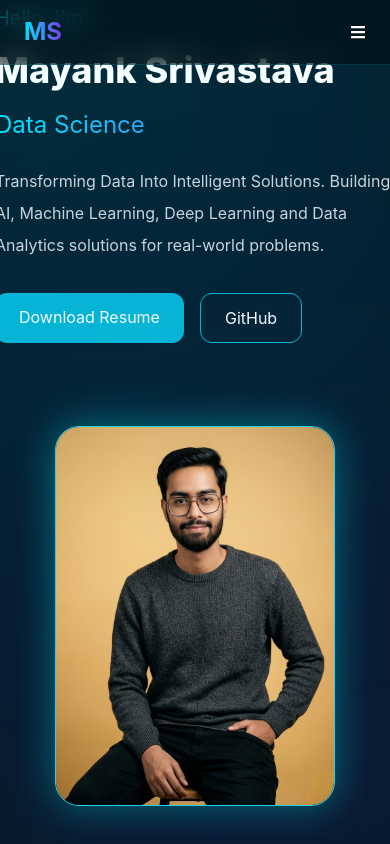
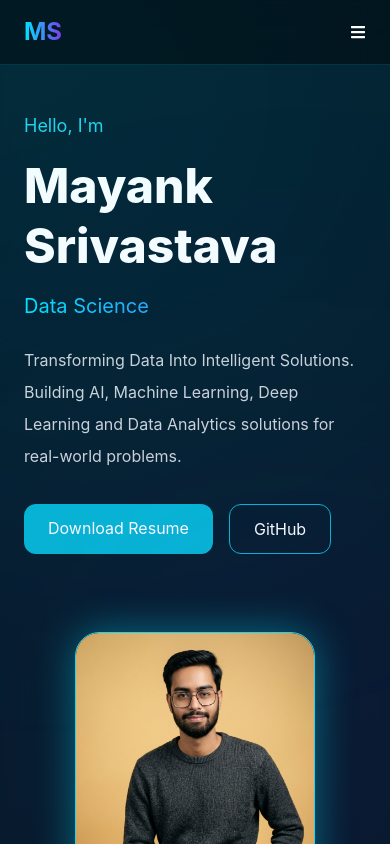
Before and after one commit to ms00000ms0000/Personal_Portfolio, a React (Vite) app: page / in a window 390 px wide. Shown: the top 844 px of the page. Built offline with nearby package versions, Linux system fonts and the light colour scheme.

Commit message:
layout fixing

```diff
--- a/src/components/Hero.jsx
+++ b/src/components/Hero.jsx
@@ -5,24 +5,25 @@ import AISphere from "../canvas/AISphere";
 
 function Hero() {
   return (
-    <section className="min-h-screen flex items-center justify-center px-4 md:px-6">
-      <div className="max-w-7xl mx-auto grid md:grid-cols-2 gap-12 items-center">
+    <section className="min-h-screen flex items-center justify-center px-6 pt-28 md:pt-20">
+      <div className="max-w-7xl mx-auto grid md:grid-cols-2 gap-12 items-center w-full">
 
         {/* Left Content */}
         <motion.div
           initial={{ opacity: 0, x: -80 }}
           animate={{ opacity: 1, x: 0 }}
           transition={{ duration: 1 }}
+          className="overflow-hidden"
         >
-          <p className="text-cyan-400 text-xl mb-4">
+          <p className="text-cyan-400 text-lg md:text-xl mb-4">
             Hello, I'm
           </p>
 
-          <h1 className="text-4xl sm:text-5xl md:text-8xl font-extrabold mb-4 leading-tight">
+          <h1 className="text-5xl sm:text-6xl md:text-8xl font-extrabold mb-4 leading-tight break-words">
             {personalInfo.name}
           </h1>
 
-          <h2 className="text-2xl md:text-3xl gradient-text mb-6">
+          <h2 className="text-xl sm:text-2xl md:text-3xl gradient-text mb-6">
             <Typewriter
               words={personalInfo.roles}
               loop={0}
@@ -40,7 +41,6 @@ function Hero() {
           </p>
 
           <div className="flex gap-4 flex-wrap">
-
             <a
               href="/resume.pdf"
               download
@@ -57,7 +57,6 @@ function Hero() {
             >
               GitHub
             </a>
-
           </div>
         </motion.div>
 
@@ -68,7 +67,7 @@ function Hero() {
           transition={{ duration: 1 }}
           className="flex justify-center"
         >
-          <div className="relative w-[400px] h-[450px]">
+          <div className="relative w-[320px] h-[380px] md:w-[400px] md:h-[450px]">
 
             <div className="absolute inset-0">
               <AISphere />
@@ -83,8 +82,10 @@ function Hero() {
                 top-1/2
                 -translate-x-1/2
                 -translate-y-1/2
-                w-[280px]
-                h-[380px]
+                w-[240px]
+                h-[320px]
+                md:w-[280px]
+                md:h-[380px]
                 object-cover
                 rounded-3xl
                 border
```
